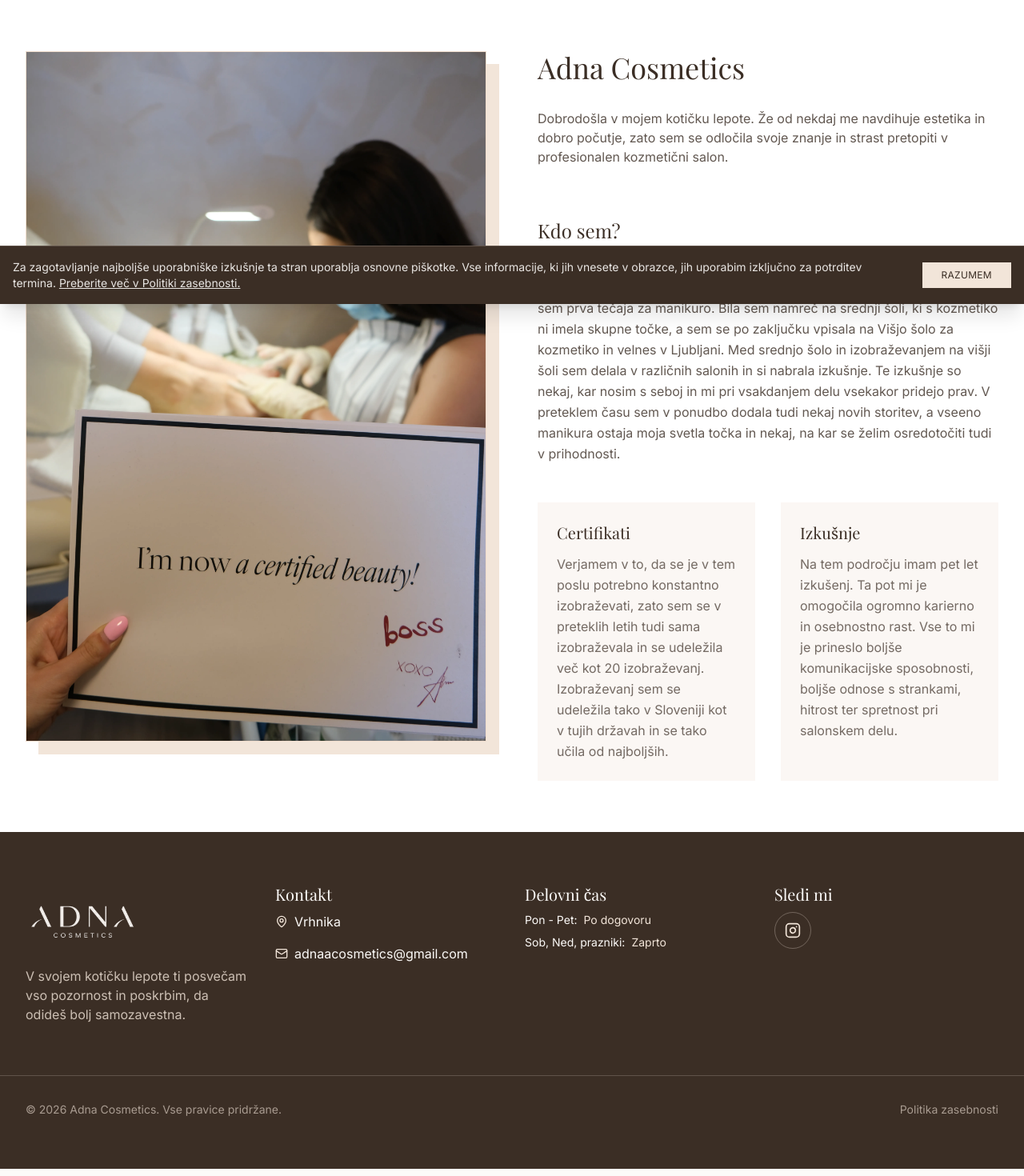
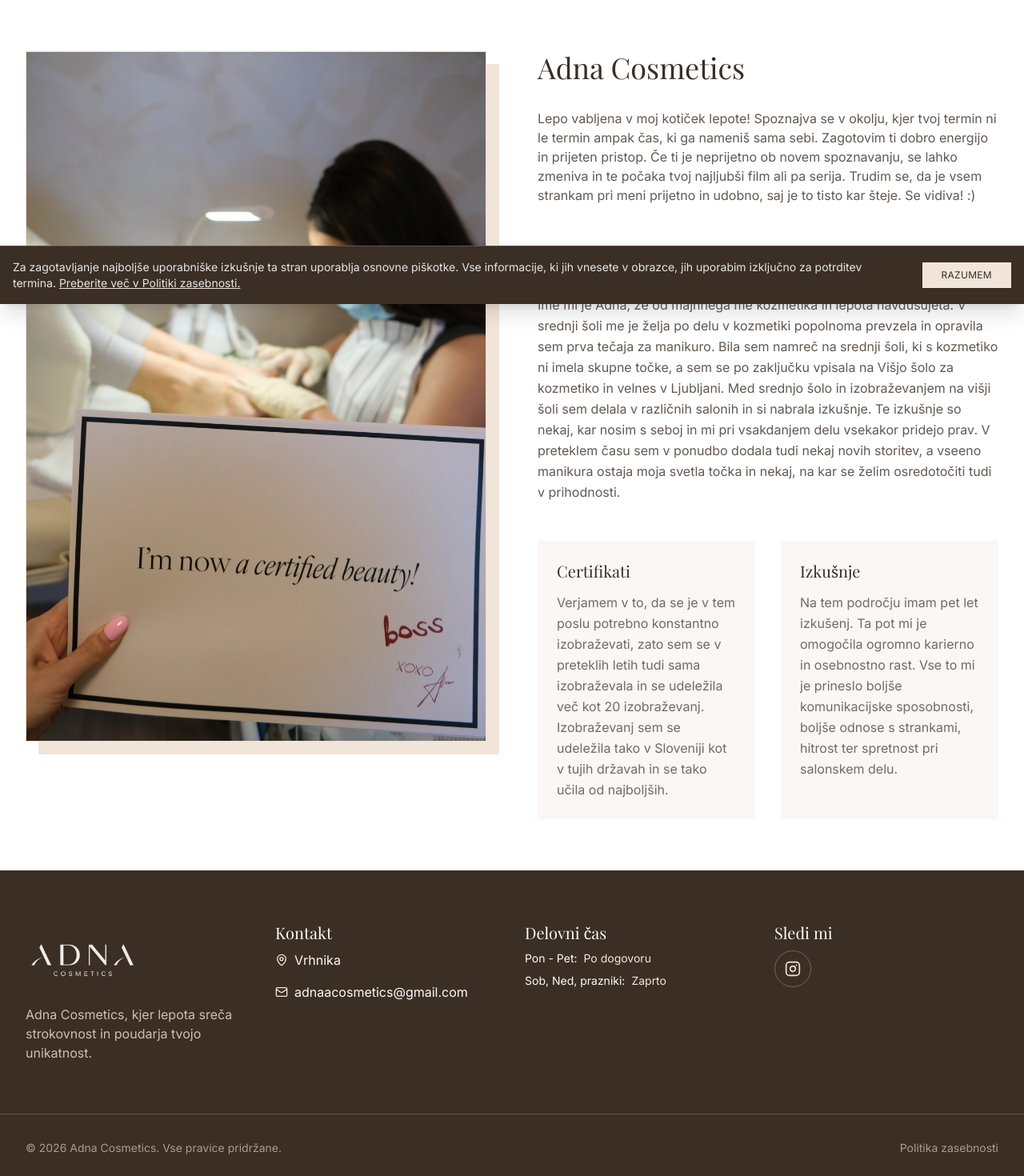
Before and after one commit to josts03/adna-cosmetics, a React (Vite) app: page /o-meni in a window 1280 px wide. Shown: the part 420-1890 px from the top of the page at 80% size. Built offline with nearby package versions, Linux system fonts and the light colour scheme.

Commit message:
tekstovni popravki

```diff
--- a/src/components/Layout.tsx
+++ b/src/components/Layout.tsx
@@ -159,7 +159,7 @@
               <Logo src="/logo_white.png" className="h-20 md:h-24 w-auto" />
             </Link>
             <p className="text-brand-nude opacity-80 max-w-sm mx-auto sm:mx-0">
-              V svojem kotičku lepote ti posvečam vso pozornost in poskrbim, da odideš bolj samozavestna.
+              Adna Cosmetics, kjer lepota sreča strokovnost in poudarja tvojo unikatnost.
             </p>
           </div>
 
--- a/src/pages/About.tsx
+++ b/src/pages/About.tsx
@@ -24,7 +24,7 @@
             <h2 className="text-4xl font-serif mb-6 lg:mb-8 text-brand-dark">Adna Cosmetics</h2>
             <div className="prose prose-lg text-brand-dark/80 max-w-none">
               <p className="mb-0 lg:mb-6">
-                Dobrodošla v mojem kotičku lepote. Že od nekdaj me navdihuje estetika in dobro počutje, zato sem se odločila svoje znanje in strast pretopiti v profesionalen kozmetični salon.
+                Lepo vabljena v moj kotiček lepote! Spoznajva se v okolju, kjer tvoj termin ni le termin ampak čas, ki ga nameniš sama sebi. Zagotovim ti dobro energijo in prijeten pristop. Če ti je neprijetno ob novem spoznavanju, se lahko zmeniva in te počaka tvoj najljubši film ali pa serija. Trudim se, da je vsem strankam pri meni prijetno in udobno, saj je to tisto kar šteje. Se vidiva! :)
               </p>
             </div>
           </div>
--- a/src/pages/Contact.tsx
+++ b/src/pages/Contact.tsx
@@ -135,7 +135,7 @@
                     required
                     autoComplete="name"
                     className="w-full px-4 py-3 border border-brand-nude bg-brand-light/50 focus:outline-none focus:border-brand-taupe focus:ring-1 focus:ring-brand-taupe transition-colors"
-                    placeholder="Tvoje ime in priimek"
+                    placeholder="Si že lepa, samo vpiši ime 🎀!"
                   />
                 </div>
                 <div>
--- a/src/pages/Pricelist.tsx
+++ b/src/pages/Pricelist.tsx
@@ -117,7 +117,7 @@
               <Link to="/kontakt" className="inline-block px-8 py-3 bg-brand-dark text-brand-light uppercase tracking-widest text-sm hover:bg-brand-nude transition-colors">Naroči se</Link>
             </div>
             <p className="text-sm text-brand-taupe italic mt-8 flex items-center">
-              <AlertCircle className="w-4 h-4 mr-2" /> Opomba: Na termine prosim pridi brez maskare.
+              <AlertCircle className="w-4 h-4 mr-2" /> Opomba: Na termin prosim pridi brez maskare.
             </p>
           </div>
 
```
